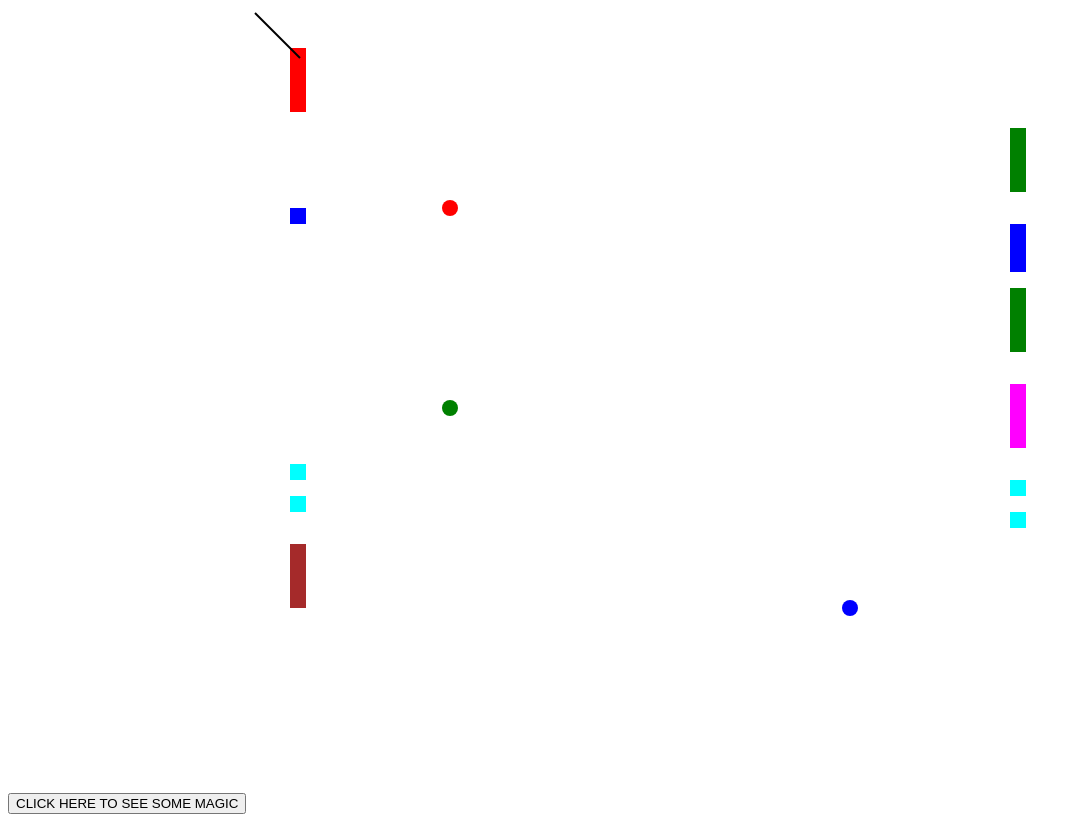
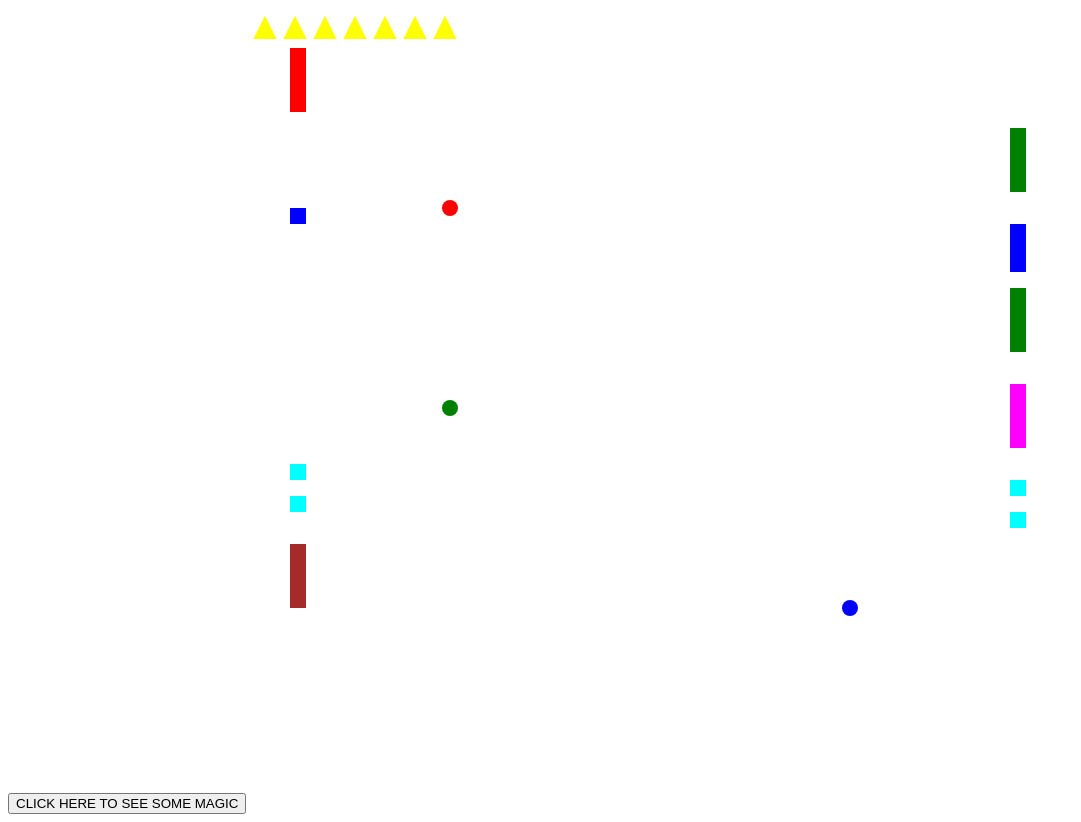
Before and after one commit to camibrumi/Data-Visualization-GitHub-Pages-and-d3, a plain HTML site: page index.html in a window 1280 px wide. Shown: the whole page, without its empty margins (0-1081 px from the left). Drawn offline with nearby package versions, Linux system fonts and the light colour scheme.

Commit message:
I have added also some polygons

```diff
--- a/index.html
+++ b/index.html
@@ -1,8 +1,42 @@
 <script src="https://d3js.org/d3.v5.min.js"></script>
 <button type="button" onclick="sayDataViz()">CLICK HERE TO SEE SOME MAGIC</button>
 
-<svg id="canvas" width="800px" height="800px"></svg> <!-- Our HTML page contains an SVG element which we will
-                             use as our canvas -->
+<svg id="canvas" width="800px" height="800px">
+  <polygon fill="yellow" stroke="yellow" stroke-width="2"
+    points="05,30
+            15,10
+            25,30" />
+
+  <polygon fill="yellow" stroke="yellow" stroke-width="2"
+    points="35,30
+            45,10
+            55,30" />
+
+  <polygon fill="yellow" stroke="yellow" stroke-width="2"
+    points="65,30
+            75,10
+            85,30" />
+
+  <polygon fill="yellow" stroke="yellow" stroke-width="2"
+    points="95,30
+            105,10
+            115,30" />
+
+  <polygon fill="yellow" stroke="yellow" stroke-width="2"
+    points="125,30
+            135,10
+            145,30" />
+
+  <polygon fill="yellow" stroke="yellow" stroke-width="2"
+    points="155,30
+            165,10
+            175,30" />
+
+  <polygon fill="yellow" stroke="yellow" stroke-width="2"
+    points="185,30
+            195,10
+            205,30" />
+</svg>
 <script>
   // http://eyalarubas.com/getting-started-with-d3js.html
   console.log(d3); // test if d3 is loaded
@@ -27,6 +61,7 @@
 
   // Add an SVG
   var canvas = d3.select('#canvas');
+
   // Add Circles
   // We bind our circles data to DOM elements (or SVG shapes in our case).
   var circles = canvas
@@ -407,17 +442,10 @@
           return d.c;
       });
 
-
-   var line = canvas.append("line")
-    .attr("x1", 5)
-    .attr("y1", 5)
-    .attr("x2", 50)
-    .attr("y2", 50)
-    .attr("stroke-width", 2)
-    .attr("stroke", "black");
-
-   // Add Polygons
-
+    /*
+    * This function makes an animation with the already existing rectangles.
+    * It will "write" DATA VIZ on the canvas.
+    */
     function sayDataViz() {
       // now we make some changes in our data
       // change coordinates of the rectangles:
@@ -506,6 +534,7 @@
         .remove();
     }
 
+    // function from https://www.w3schools.com/js/js_random.asp
     function getRndInteger(min, max) {
       return Math.floor(Math.random() * (max - min) ) + min;
   }
```
